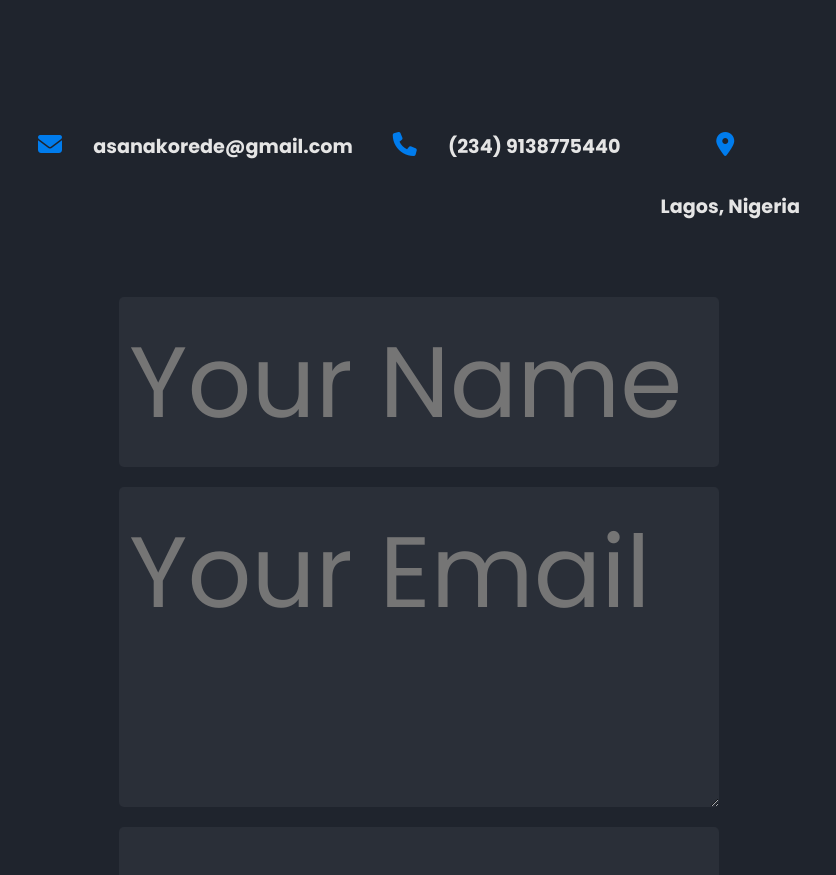
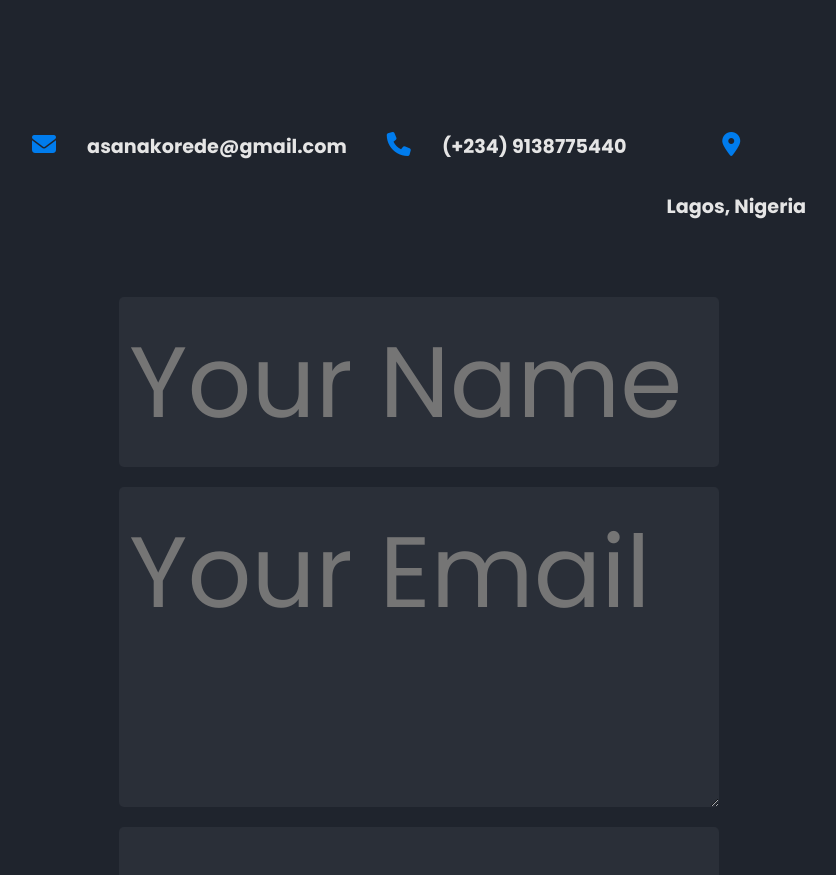
Before and after one commit to asanakorede/myPortfolio, a plain HTML site: page index.html in a window 1280 px wide. Shown: the part 4180-5055 px from the top of the page, without its empty margins (221-1057 px from the left). Drawn offline with nearby package versions, Linux system fonts and the light colour scheme.

Commit message:
prepare for sixth push

```diff
--- a/index.html
+++ b/index.html
@@ -178,7 +178,7 @@
                         </div>
                         <div class="contact-item">
                             <i class="fa fa-phone"></i>
-                            <a href="tel:+1234567890">(234) 9138775440</a>
+                            <a href="tel:+2349138775440">(+234) 9138775440</a>
                         </div>
                         <div class="contact-item">
                             <i class="fa fa-map-marker-alt"></i>
```
